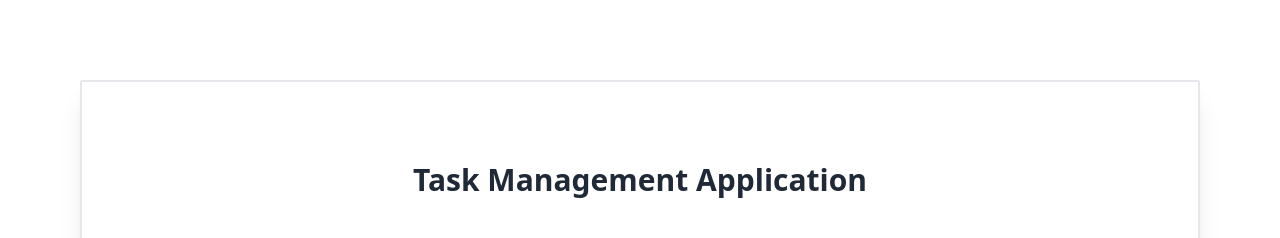
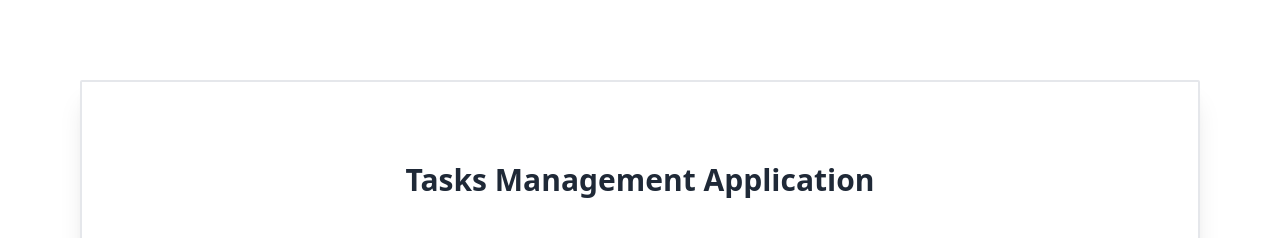
Before and after one commit to yeasinbhuiyan/Task-Management-Client, a React (Vite) app: page / in a window 1280 px wide. Shown: the top 238 px of the page. Built offline with nearby package versions, Linux system fonts and the light colour scheme; no server answers.

Commit message:
last commit

```diff
--- a/src/App.jsx
+++ b/src/App.jsx
@@ -162,7 +162,7 @@ function App() {
     <div className='p-20'>
       <div className='border-2 shadow-xl rounded-sm'>
         <div className='p-10'>
-          <h1 className='text-center font-semibold text-3xl my-10'>Task Management Application</h1>
+          <h1 className='text-center font-semibold text-3xl my-10'>Tasks Management Application</h1>
 
           <form className="w-1/2 mx-auto mb-4" onSubmit={handleSubmit(onSubmit)}>
             <div className="flex flex-col gap-4">
```
